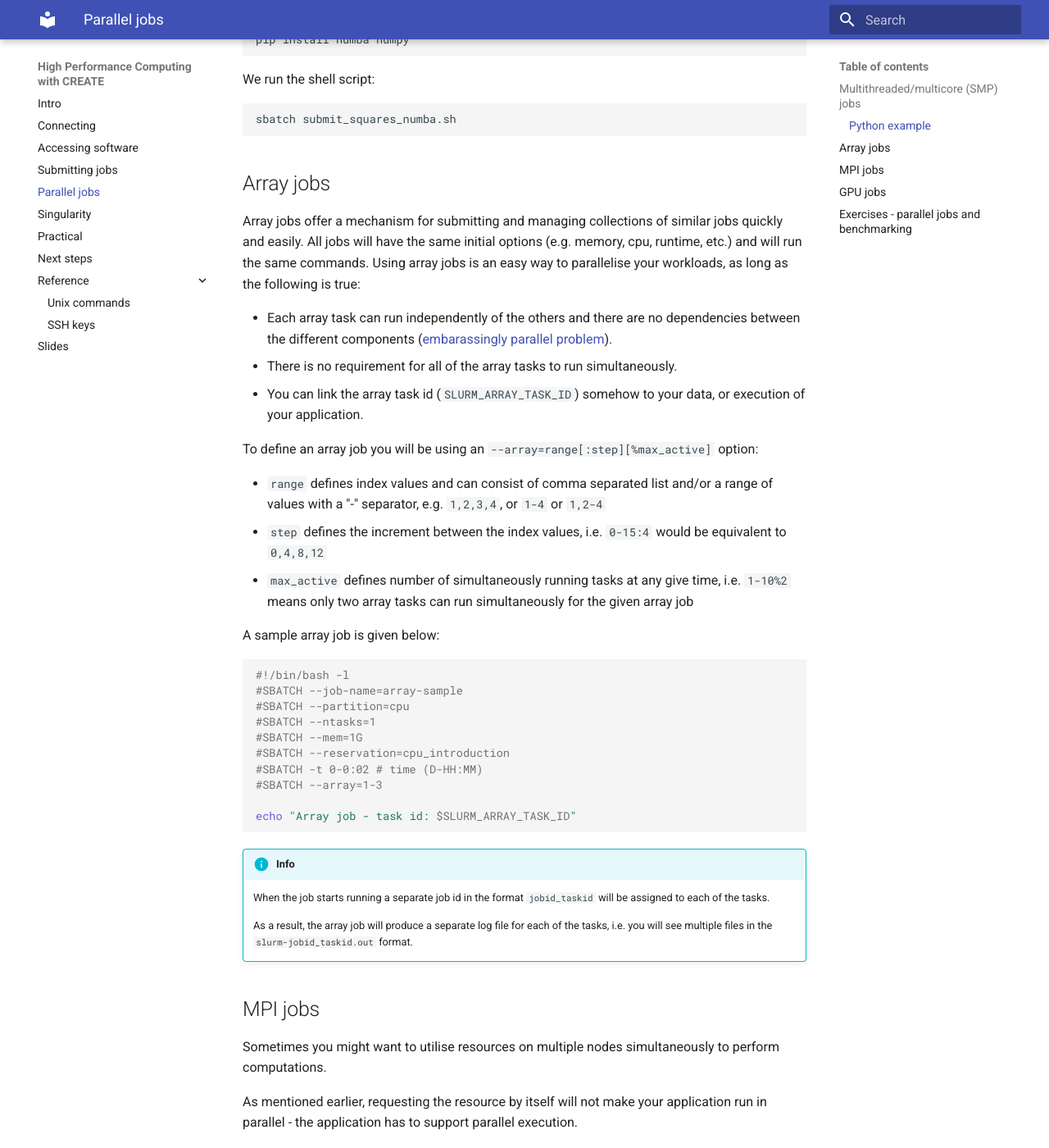
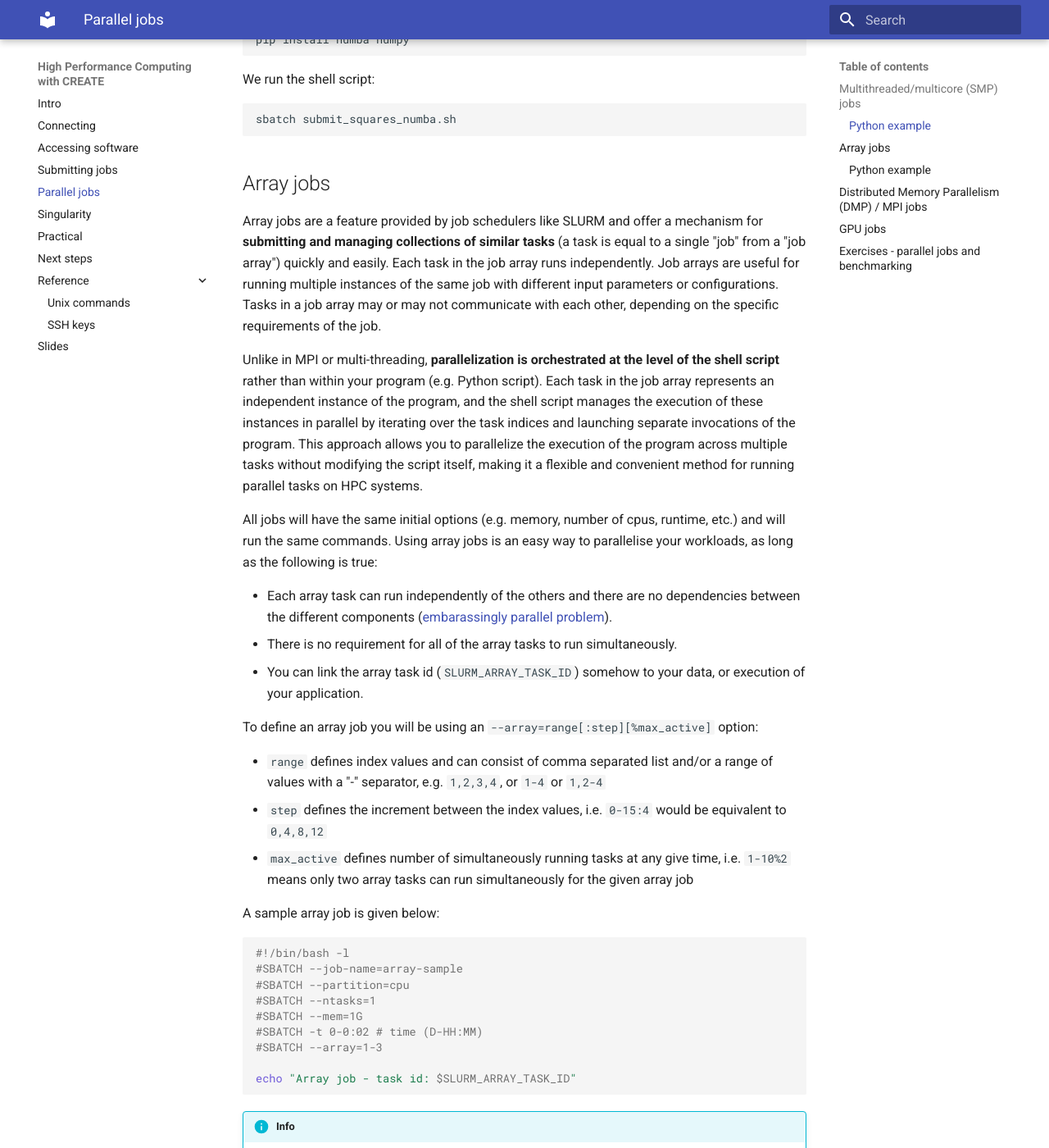
Before and after one commit to kcl-eresearch/High-Performance-Computing-for-Digital-Humanities, an MkDocs documentation site: the page built from docs/parallel_jobs.md, in a window 1280 px wide and 1400 px high, scrolled down 4304 px. Shown: the whole window at 82% size. Built offline with MkDocs 1.6.1 and Material for MkDocs 9.7.7, drawn with Linux system fonts in a browser that asks for light colours; some of the changed text lies outside the part shown.

Commit message:
feat: add details on MPI jobs and array jobs, from the HAB-eR workshop materials

```diff
--- a/docs/parallel_jobs.md
+++ b/docs/parallel_jobs.md
@@ -169,8 +169,16 @@
 
 ## Array jobs
 
-Array jobs offer a mechanism for submitting and managing collections of similar jobs quickly and easily.
-All jobs will have the same initial options (e.g. memory, cpu, runtime, etc.) and will run the same commands.
+Array jobs are a feature provided by job schedulers like SLURM and offer a mechanism for **submitting and managing collections of similar tasks** (a task is equal to a single "job" from a "job array") quickly and easily.
+Each task in the job array runs independently.
+Job arrays are useful for running multiple instances of the same job with different input parameters or configurations.
+Tasks in a job array may or may not communicate with each other, depending on the specific requirements of the job.
+
+Unlike in MPI or multi-threading, **parallelization is orchestrated at the level of the shell script** rather than within your program (e.g. Python script).
+Each task in the job array represents an independent instance of the program, and the shell script manages the execution of these instances in parallel by iterating over the task indices and launching separate invocations of the program.
+This approach allows you to parallelize the execution of the program across multiple tasks without modifying the script itself, making it a flexible and convenient method for running parallel tasks on HPC systems.
+
+All jobs will have the same initial options (e.g. memory, number of cpus, runtime, etc.) and will run the same commands.
 Using array jobs is an easy way to parallelise your workloads, as long as the following is true:
 
 * Each array task can run independently of the others and there are no dependencies between the
@@ -193,7 +201,6 @@
 #SBATCH --partition=cpu
 #SBATCH --ntasks=1
 #SBATCH --mem=1G
-#SBATCH --reservation=cpu_introduction
 #SBATCH -t 0-0:02 # time (D-HH:MM)
 #SBATCH --array=1-3
 
@@ -207,14 +214,22 @@
     As a result, the array job will produce a separate log file for each of the tasks, i.e.
     you will see multiple files in the `slurm-jobid_taskid.out` format.
 
-## MPI jobs
+### Python example
+
+TODO
+
+## Distributed Memory Parallelism (DMP) / MPI jobs
 
 Sometimes you might want to utilise resources on multiple nodes simultaneously to perform computations.
+This is possible using a Message Passing Interface (MPI).
+In MPI, multiple independent processes run concurrently on separate nodes or processors.
+Each process has its own memory space.
+Communication between processes is achieved through explicit message passing (processes send and receive messages via MPI function calls).
 
 As mentioned earlier, requesting the resource by itself will not make your application run in parallel - the application has to support parallel execution.
 
 [Message Passing Interface (MPI)](https://en.wikipedia.org/wiki/Message_Passing_Interface)
-is standard designed for parallel execution and it allows programs to exploit multiple processing cores in parallel.
+is the most common library used by research software for parallel execution across processes.
 
 Although MPI programming is beyond the scope of this course, if your application
 uses, or supports MPI then it can be executed on multiple nodes in parallel.
@@ -227,7 +242,6 @@
 #SBATCH --nodes=2
 #SBATCH --ntasks=16
 #SBATCH --mem=2G
-#SBATCH --reservation=cpu_introduction
 #SBATCH -t 0-0:05 # time (D-HH:MM)
 
 module load openmpi/4.1.3-gcc-10.3.0-python3+-chk-version
```
